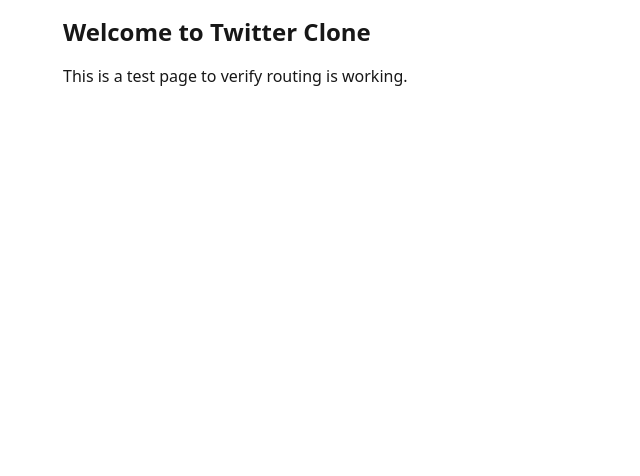
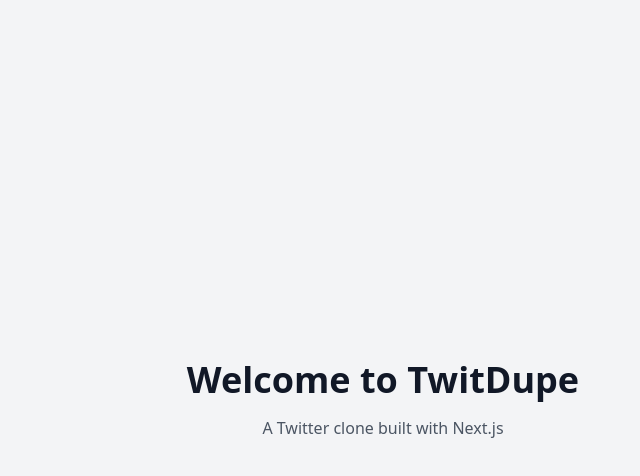
Before and after one commit to nolen22/twitdupe, a Next.js app: page / in a window 1280 px wide. Shown: the top 476 px of the page, without its empty margins (257-897 px from the left). Built offline with nearby package versions, Linux system fonts and the light colour scheme.

Commit message:
fix: update Next.js config and simplify root page

```diff
--- a/next.config.js
+++ b/next.config.js
@@ -11,6 +11,10 @@
   },
   output: 'standalone',
   poweredByHeader: false,
+  distDir: '.next',
+  generateEtags: true,
+  reactStrictMode: true,
+  swcMinify: true,
 };
 
 module.exports = nextConfig;
--- a/src/app/page.tsx
+++ b/src/app/page.tsx
@@ -1,8 +1,10 @@
 export default function Home() {
   return (
-    <main className="max-w-2xl mx-auto pt-4">
-      <h1 className="text-2xl font-bold mb-4 px-4">Welcome to Twitter Clone</h1>
-      <p className="px-4">This is a test page to verify routing is working.</p>
-    </main>
+    <div className="min-h-screen bg-gray-100 flex items-center justify-center">
+      <div className="text-center">
+        <h1 className="text-4xl font-bold text-gray-900 mb-4">Welcome to TwitDupe</h1>
+        <p className="text-gray-600">A Twitter clone built with Next.js</p>
+      </div>
+    </div>
   );
 }
```
